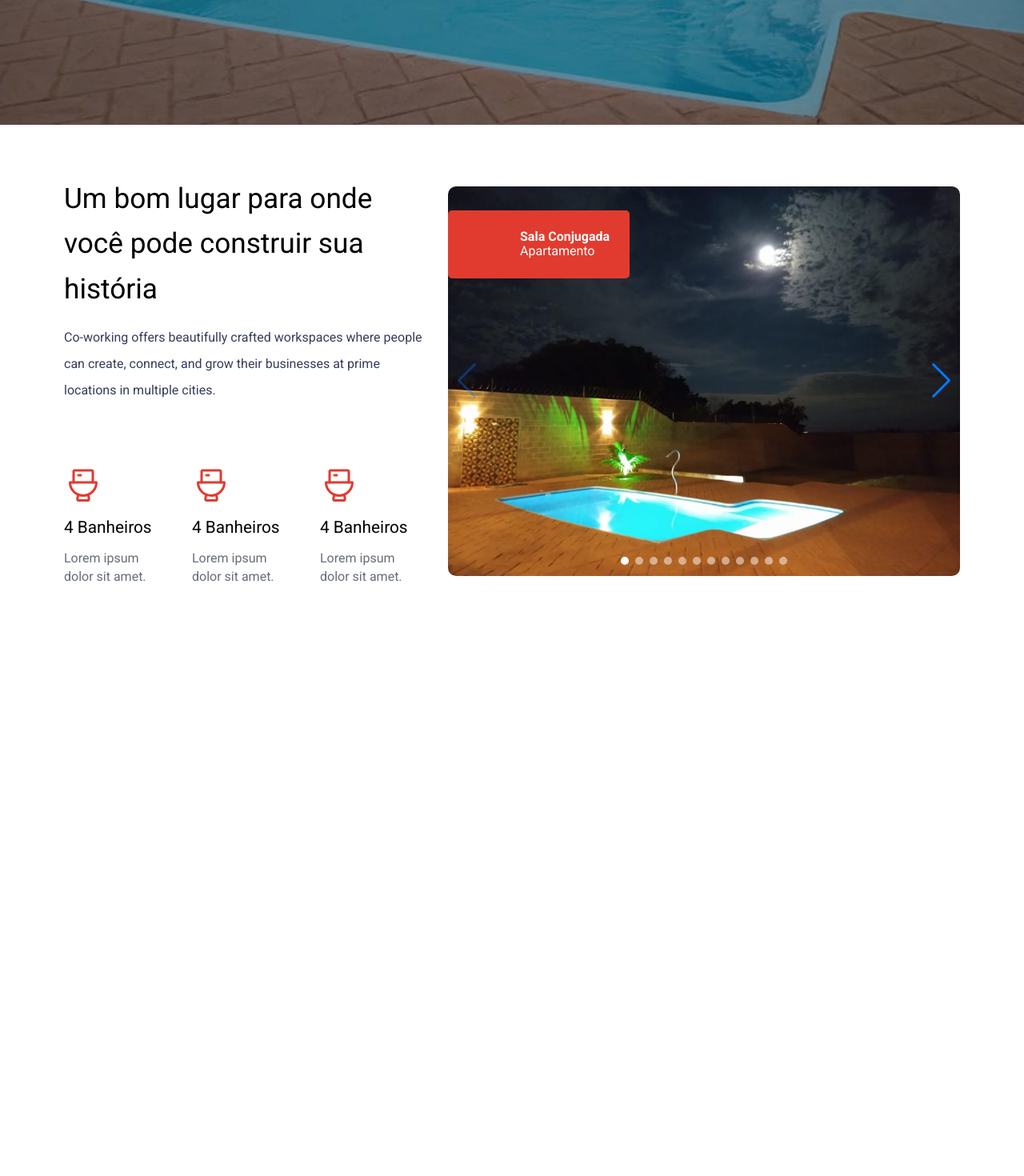
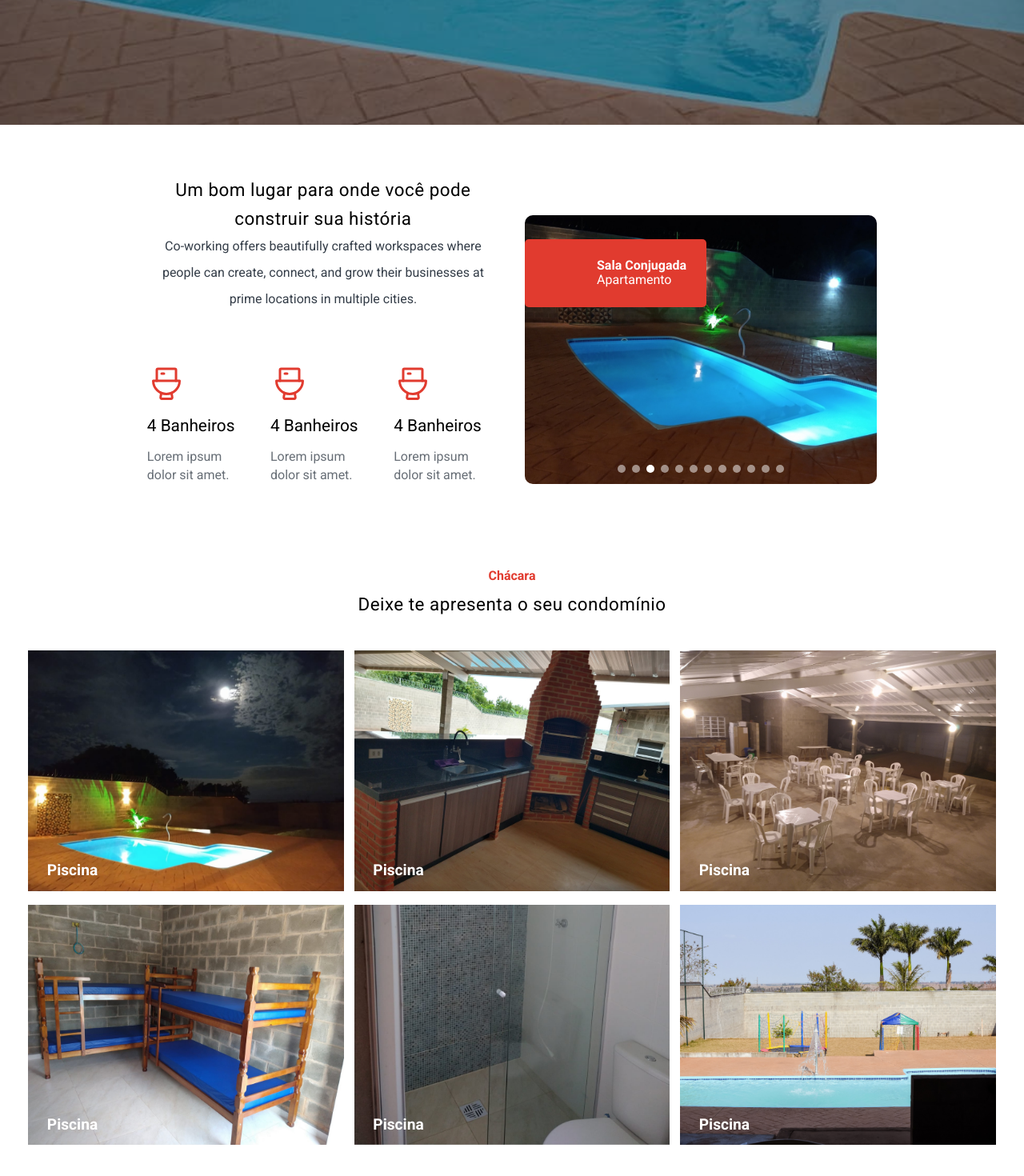
Before and after one commit to natansc-dev/cottage-rent, a Next.js app: page / in a window 1280 px wide. Shown: the part 644-2114 px from the top of the page at 80% size. Before the commit the page ends 1441 px from the top, so only its background shows below. Built offline with nearby package versions, Linux system fonts and the light colour scheme.

Commit message:
Gallery section

```diff
--- a/package.json
+++ b/package.json
@@ -19,7 +19,11 @@
     "phosphor-react": "^1.4.1",
     "react": "18.2.0",
     "react-dom": "18.2.0",
+    "react-responsive-masonry": "^2.1.6",
     "swiper": "^8.4.4",
     "typescript": "4.8.4"
+  },
+  "devDependencies": {
+    "@types/react-responsive-masonry": "^2.1.0"
   }
 }
--- a/src/components/Carousel/index.tsx
+++ b/src/components/Carousel/index.tsx
@@ -1,4 +1,4 @@
-import { ContainerCarousel, SectionCarousel, GridCarousel, DescritionCarousel, FeaturesCarousel, SwiperContent, ImageContent } from "./styles";
+import { ContainerCarousel, SectionCarousel, GridCarousel, DescritionCarousel, FeaturesCarousel, GridRightContent, GridLeftContent, ImageContent } from "./styles";
 
 import { Toilet } from 'phosphor-react'
 
@@ -26,16 +26,16 @@ SwiperCore.use([Autoplay, Pagination, EffectFade]);
 export function Carousel() {
   return (
     <SectionCarousel>
-      <ContainerCarousel>
-        <GridCarousel media={{ '@sm': 'md' }}>
-          <div>
-            <DescritionCarousel media={{ '@sm': 'md' }}>
-              <h3>Um bom lugar para onde você pode construir sua história</h3>
+      <ContainerCarousel media={{ '@lg': 'lg' }}>
+        <GridCarousel media={{ '@lg': 'lg' }}>
+          <GridLeftContent>
+            <DescritionCarousel>
+              <h2>Um bom lugar para onde você pode construir sua história</h2>
 
               <p>Co-working offers beautifully crafted workspaces where people can create, connect, and grow their businesses at prime locations in multiple cities.</p>
             </DescritionCarousel>
 
-            <FeaturesCarousel media={{ '@sm': 'md' }}>
+            <FeaturesCarousel media={{ '@md': 'md' }}>
               <div>
                 <Toilet size={48} />
                 <h3>4 Banheiros</h3>
@@ -54,9 +54,9 @@ export function Carousel() {
                 <p>Lorem ipsum dolor sit amet.</p>
               </div>
             </FeaturesCarousel>
-          </div>
+          </GridLeftContent>
 
-          <SwiperContent media={{ '@sm': 'md' }}>
+          <GridRightContent>
             <Swiper
               spaceBetween={30}
               centeredSlides={true}
@@ -67,7 +67,7 @@ export function Carousel() {
               pagination={{
                 clickable: true,
               }}
-              navigation={true}
+              navigation={false}
               modules={[Autoplay, Pagination, Navigation]}
               className="mySwiper"
             >
@@ -77,9 +77,11 @@ export function Carousel() {
                     src={piscinaImg01}
                     alt=""
                   />
+
                   <figcaption>
                     <div>
                       <h4>Sala Conjugada</h4>
+
                       <p>Apartamento</p>
                     </div>
                   </figcaption>
@@ -251,7 +253,7 @@ export function Carousel() {
                 </ImageContent>
               </SwiperSlide>
             </Swiper>
-          </SwiperContent>
+          </GridRightContent>
         </GridCarousel>
       </ContainerCarousel>
     </SectionCarousel>
--- a/src/components/Carousel/styles.ts
+++ b/src/components/Carousel/styles.ts
@@ -7,63 +7,75 @@ export const SectionCarousel = styled('section', {
 })
 
 export const ContainerCarousel = styled('div', {
+  minWidth: 0,
   width: '100%',
-  maxWidth: '1120px',
+  maxWidth: '100%',
+  paddingLeft: '1.8rem',
+  paddingRight: '1.8rem',
   margin: '0 auto',
+
+  variants: {
+    media: {
+      lg: {
+        maxWidth: '970px',
+      }
+    },
+  },
 })
 
 export const GridCarousel = styled('div', {
-  display: 'grid',
-  gridTemplateColumns: 'repeat(1, 1fr)',
-  gap: '2rem',
+  display: 'flex',
+  alignItems: 'center',
+  flexDirection: 'column',
+  gridTemplateColumns: 'unset',
 
   variants: {
     media: {
-      md: {
+      lg: {
+        gap: '2rem',
+        display: 'grid',
         gridTemplateColumns: 'repeat(2, 1fr)',
       }
     },
   },
 })
 
+export const GridLeftContent = styled('div', {
+})
+
 export const DescritionCarousel = styled('div', {
-  marginBottom: '4.8rem',
-  padding: '0 1rem',
+  minWidth: 0,
+  maxWidth: '490px',
+  margin: '0 auto 4rem',
+  textAlign: 'center',
 
-  variants: {
-    media: {
-      md: {
-        padding: 0,
-      }
-    },
-  },
-
-
-  h3: {
-    fontSize: '2.2rem',
-    fontWeight: '500',
-    lineHeight: 1.6
+  h2: {
+    fontSize: '1.4rem',
+    fontWeight: 500,
+    lineHeight: 1.6,
+    letterSpacing: 0.5,
   },
 
   p: {
+    color: "#343D48",
     fontSize: '1rem',
-    marginTop: '1rem',
-    color: '#343D58',
-    lineHeight: 2.08,
+    lineHeight: 2.06,
+    mb: '1rem',
   }
 })
 
 export const FeaturesCarousel = styled('div', {
+  margin: 0,
+  minWidth: 0,
+  gap: '2.6rem 1.4rem',
   display: 'grid',
   gridTemplateColumns: 'repeat(1, 1fr)',
-  padding: '0 1rem',
-  gap: '2rem',
 
   variants: {
     media: {
       md: {
         gridTemplateColumns: 'repeat(3, 1fr)',
-        padding: 0,
+        justifyContent: 'center',
       }
     },
   },
@@ -85,21 +97,12 @@ export const FeaturesCarousel = styled('div', {
   }
 })
 
-export const SwiperContent = styled('div', {
-  maxWidth: '18rem',
-  padding: '0 1rem',
-  display: 'flex',
-  alignItems: 'center',
-  justifyContent: 'center',
-
-  variants: {
-    media: {
-      md: {
-        maxWidth: '40rem',
-        padding: 0,
-      }
-    },
-  },
+export const GridRightContent = styled('div', {
+  margin: 0,
+  minWidth: 0,
+  position: 'relative',
+  marginTop: '48px',
+  maxWidth: '100%',
 
   '.swiper-pagination-bullets': {
     bottom: 20,
--- /dev/null
+++ b/src/components/Gallery/index.tsx
@@ -0,0 +1,118 @@
+import piscinaImg01 from '../../assets/piscina01.png'
+import piscinaImg02 from '../../assets/piscina02.png'
+import piscinaImg03 from '../../assets/piscina03.png'
+import churrasqueiraImg01 from '../../assets/churrasqueira01.png'
+import churrasqueiraImg02 from '../../assets/churrasqueira02.png'
+import salaoImg01 from '../../assets/salao01.png'
+import salaoImg02 from '../../assets/salao02.png'
+import quartoImg from '../../assets/quarto.png'
+import banheiroImg01 from '../../assets/banheiro01.png'
+import banheiroImg02 from '../../assets/banheiro02.png'
+import visaoImg01 from '../../assets/visao01.png'
+import visaoImg02 from '../../assets/visao02.png'
+import Image from 'next/image'
+
+import Masonry, { ResponsiveMasonry } from "react-responsive-masonry"
+
+
+import { ContainerGallery, HeadingGallery, MasonryContentGallery, SectionGallery } from './styles'
+
+
+export function Gallery() {
+  return (
+    <SectionGallery>
+      <ContainerGallery>
+        <HeadingGallery>
+          <p>Chácara</p>
+          <h2>Deixe te apresenta o seu condomínio</h2>
+        </HeadingGallery>
+
+        <ResponsiveMasonry
+          columnsCountBreakPoints={{ 350: 1, 750: 2, 900: 3 }}
+        >
+          <Masonry>
+            <MasonryContentGallery>
+              <figure>
+                <Image
+                  src={piscinaImg01}
+                  alt=""
+                />
+
+                <figcaption>
+                  Piscina
+                </figcaption>
+              </figure>
+            </MasonryContentGallery>
+
+            <MasonryContentGallery>
+              <figure>
+                <Image
+                  src={churrasqueiraImg01}
+                  alt=""
+                />
+
+                <figcaption>
+                  Piscina
+                </figcaption>
+              </figure>
+            </MasonryContentGallery>
+
+            <MasonryContentGallery>
+              <figure>
+                <Image
+                  src={salaoImg01}
+                  alt=""
+                />
+
+                <figcaption>
+                  Piscina
+                </figcaption>
+              </figure>
+            </MasonryContentGallery>
+
+            <MasonryContentGallery>
+              <figure>
+                <Image
+                  src={quartoImg}
+                  alt=""
+                />
+
+                <figcaption>
+                  Piscina
+                </figcaption>
+              </figure>
+            </MasonryContentGallery>
+
+            <MasonryContentGallery>
+              <figure>
+                <Image
+                  src={banheiroImg01}
+                  alt=""
+                />
+
+                <figcaption>
+                  Piscina
+                </figcaption>
+              </figure>
+            </MasonryContentGallery>
+
+            <MasonryContentGallery>
+              <figure>
+                <Image
+                  src={visaoImg01}
+                  alt=""
+                />
+
+                <figcaption>
+                  Piscina
+                </figcaption>
+              </figure>
+            </MasonryContentGallery>
+          </Masonry>
+        </ResponsiveMasonry>
+
+
+      </ContainerGallery>
+    </SectionGallery>
+  )
+}
--- /dev/null
+++ b/src/components/Gallery/styles.ts
@@ -0,0 +1,59 @@
+import { styled } from "../../styles";
+
+export const SectionGallery = styled('section', {
+  padding: '2rem 0 4rem 0'
+})
+
+export const ContainerGallery = styled('div', {
+  minWidth: 0,
+  width: '100%',
+  maxWidth: '100%',
+  paddingLeft: '1.8rem',
+  paddingRight: '1.8rem',
+  margin: '0 auto',
+})
+
+export const HeadingGallery = styled('div', {
+  minWidth: 0,
+  maxWidth: '490px',
+  margin: '0 auto 4rem',
+  textAlign: 'center',
+  marginBottom: '2rem',
+
+  h2: {
+    fontSize: '1.4rem',
+    fontWeight: 400,
+    lineHeight: 1.68,
+    letterSpacing: 0.5,
+  },
+
+  p: {
+    color: "$primary",
+    fontSize: '1rem',
+    fontWeight: 700,
+    lineHeight: 2.22,
+    mb: '1rem',
+  }
+})
+
+export const MasonryContentGallery = styled('div', {
+  figure: {
+    position: 'relative',
+    padding: '0.4rem',
+
+    img: {
+      width: '100%',
+      height: 'auto'
+    },
+
+    figcaption: {
+      color: 'white',
+      position: 'absolute',
+      left: 30,
+      bottom: 20,
+      fontWeight: 700,
+      fontSize: '1.2rem',
+      lineHeight: 1.68,
+    }
+  }
+})
--- a/src/pages/index.tsx
+++ b/src/pages/index.tsx
@@ -1,12 +1,15 @@
+import "swiper/css/bundle";
+
+import { Hero } from '../components/Hero'
 import { Carousel } from '../components/Carousel'
-import { Hero } from '../components/Hero'
-import "swiper/css/bundle";
+import { Gallery } from '../components/Gallery';
 
 export default function Home() {
   return (
     <main>
       <Hero />
       <Carousel />
+      <Gallery />
     </main>
   )
 }
--- a/src/styles/global.ts
+++ b/src/styles/global.ts
@@ -4,6 +4,7 @@ export const globalStyles = globalCss({
   '*': {
     margin: 0,
     padding: 0,
+    boxSizing: 'border-box',
   },
 
   body: {
```
Also changed, not shown: 1 other file (tests, documents, lock files or other folders).
